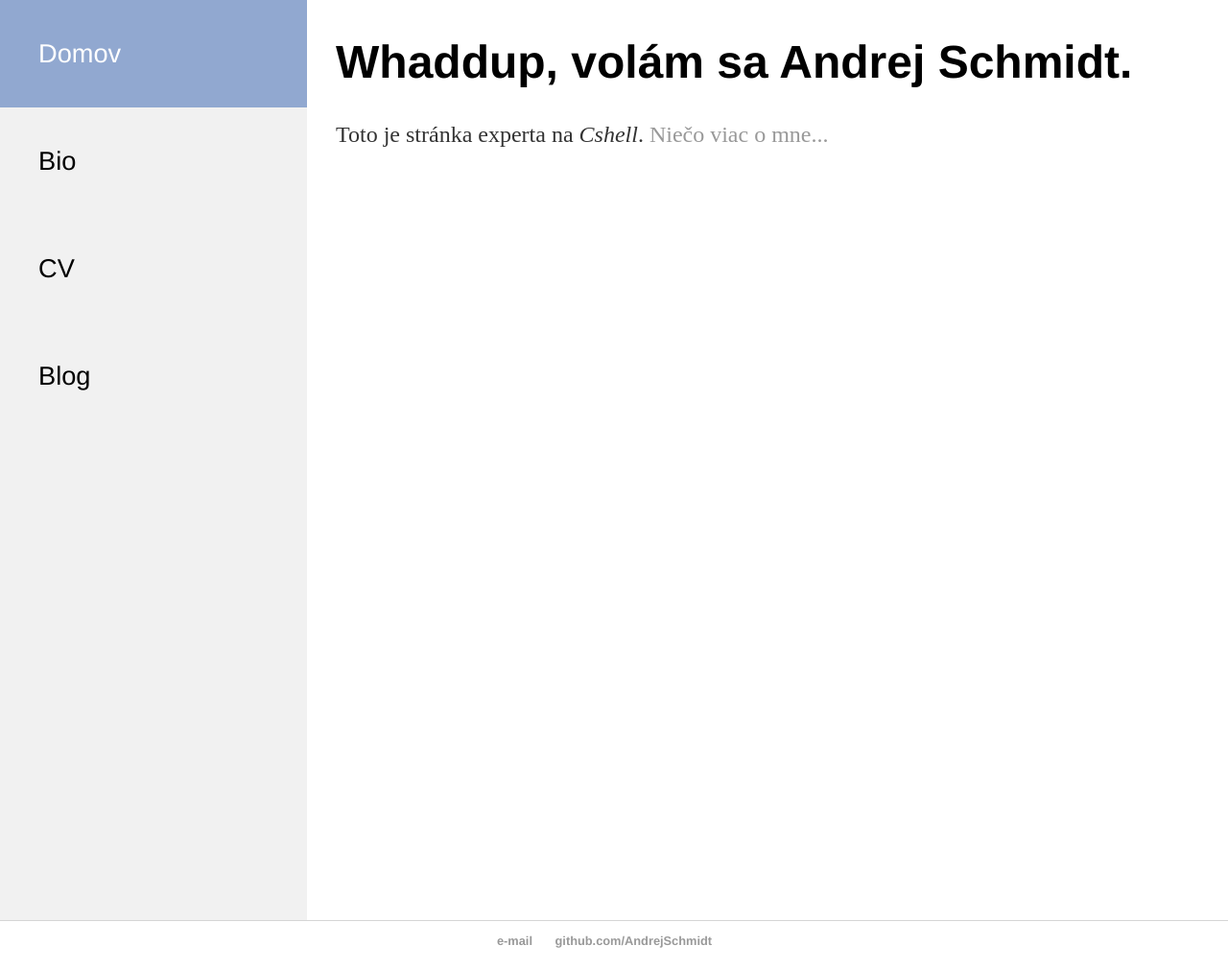
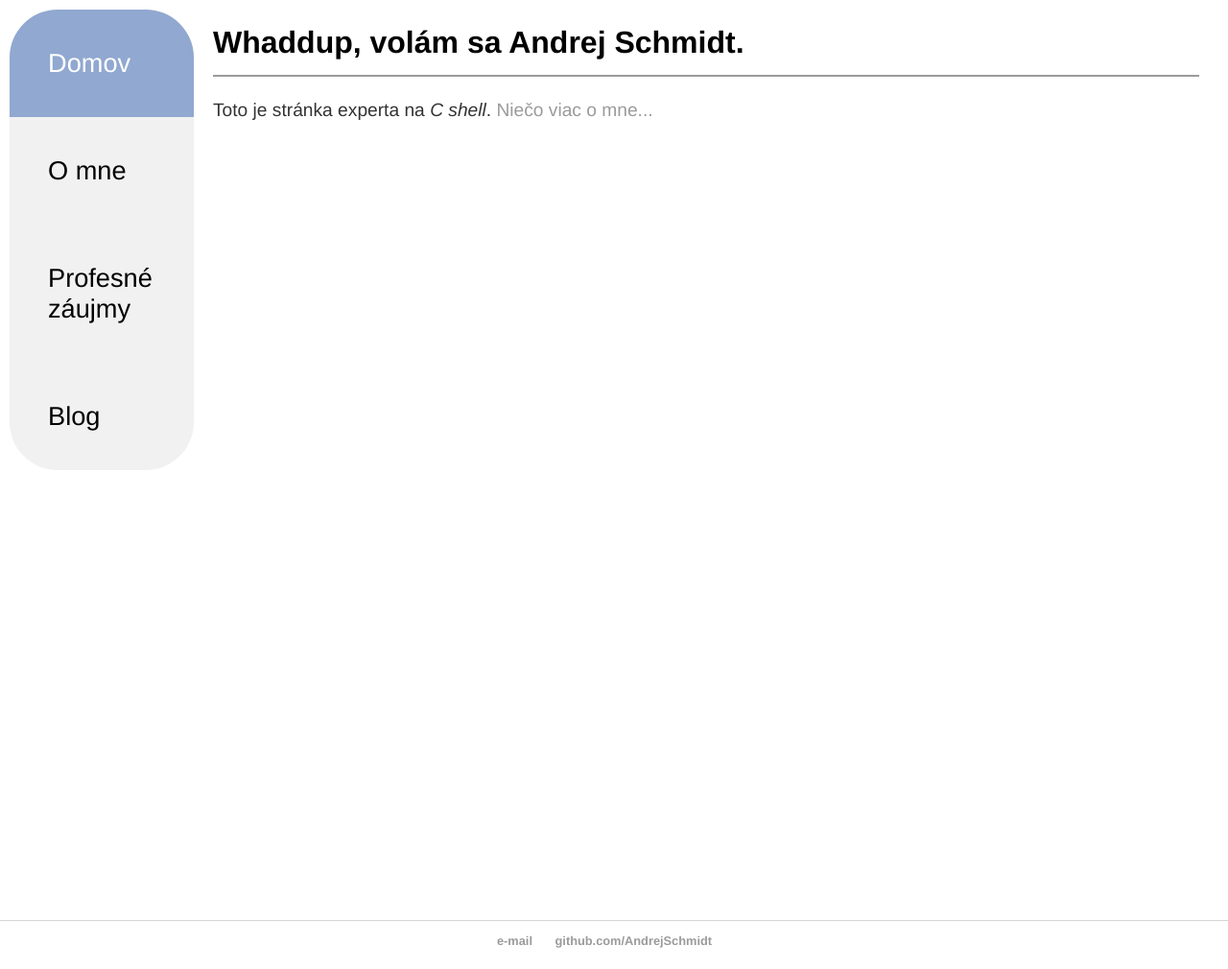
Before and after one commit to AndrejSchmidt/AndrejSchmidt.github.io, a Jekyll site: the page built from index.html, in a window 1280 px wide and 1010 px high. Shown: the whole window at 96% size. Built offline with Jekyll 4.4.1, drawn with Linux system fonts in a browser that asks for light colours.

Commit message:
pridanie bio a cv, uprava stylov

```diff
--- a/_layouts/default.html
+++ b/_layouts/default.html
@@ -13,8 +13,8 @@
 	<nav>
 		<ul>
 			<li><a href='/' {% if current.size == 0 %} class='active' {% endif %}>Domov</a></li>
-			<li><a href='/about' {% if current[1] == 'about' %} class='active' {% endif %}>Bio</a></li>
-			<li><a href='/cv' {% if current[1] == 'cv' %} class='active' {% endif %}>CV</a></li>
+			<li><a href='/bio' {% if current[1] == 'bio' %} class='active' {% endif %}>O mne</a></li>
+			<li><a href='/cv' {% if current[1] == 'cv' %} class='active' {% endif %}>Profesné záujmy</a></li>
 			<li><a href='/blog' {% if current[1] == 'blog' %} class='active' {% endif %}>Blog</a></li>
 		</ul>
 	</nav>
@@ -22,7 +22,7 @@
 
 		{{ content }}
 
-	</div><!-- /.container -->
+	</div>
 	<footer>
 		<ul>
 			<li><a href="mailto:hankquinlanhub@gmail.com">e-mail</a></li>
--- a/blog/index.html
+++ b/blog/index.html
@@ -6,6 +6,10 @@ title: Blog
 <ul class="posts">
 
   {% for post in site.posts %}
-    <li><span>{{ post.date | date_to_string }}</span> » <a href="{{ post.url }}" title="{{ post.title }}">{{ post.title }}</a></li>
+    <li>
+      <a href="{{ post.url }}" title="{{ post.title }}">{{ post.title }}</a>
+      <br>
+      <time>{{ post.date | date_to_string }}</time>
+    </li>
   {% endfor %}
 </ul>
--- a/css/main.css
+++ b/css/main.css
@@ -11,17 +11,21 @@ footer ul li {
     display: inline;
     margin-right: 20px;
 }
+nav {
+    width: 10%;
+}
 nav ul {
+    border-radius: 50px;
     list-style-type: none;
-    margin: 0;
+    margin: 10px;
     padding: 0;
-    width: 25%;
+    width: 15%;
     background-color: #f1f1f1;
     position: fixed;
-    height: 95%;
     overflow: auto;
 }
 nav li a {
+    /*border-radius: 50px;*/
     font-family:'Helvetica', 'Arial', 'Sans-Serif';
     font-size: 1.7em;
     display: block;
@@ -37,22 +41,28 @@ nav li a.active {
 }
 
 nav li a:hover:not(.active) {
-    background-color: #555;
-    color: white;
+    background-color: rgb(155, 155, 155);
 }
 a {
     text-decoration: none;
-    color: #999;
+    color: rgb(155, 155, 155);
+}
+ul.posts li a {
+    text-decoration: none;
+    color: rgb(0, 0, 0);
 }
 footer a:hover {
     text-decoration: underline;
 }
 h1 {
-    font-size: 3em;
+    border-bottom: 2px solid rgb(155, 155, 155);
+    font-size: 2em;
+    padding-bottom: 15px;
     font-family:'Helvetica', 'Arial', 'Sans-Serif';
 }
 p {
-    font-size: 1.5em;
+    font-family:'Helvetica', 'Arial', 'Sans-Serif';
+    font-size: 1.2em;
     line-height: 1.4em;
     color: #333;
 }
@@ -73,10 +83,18 @@ ul.posts {
 }
 
 ul.posts li {
+    border-radius: 50px;
+    padding: 25px 50px;
+    background-color: #f1f1f1;
     list-style: none;
+    font-family:'Helvetica', 'Arial', 'Sans-Serif';
 }
 .content {
-    margin-left:25%;
+    margin-left:15%;
     padding:5px 30px;
     height:1000px;
 }
+time {
+    font-size: .7em;
+
+}
--- a/index.html
+++ b/index.html
@@ -2,7 +2,7 @@
 layout: default
 title: Domov
 ---
-<div class="blurb">
+<div>
 	<h1>Whaddup, volám sa Andrej Schmidt.</h1>
-	<p>Toto je stránka experta na <em>Cshell</em>. <a href="/about">Niečo viac o mne...</a></p>
-</div><!-- /.blurb -->
+	<p>Toto je stránka experta na <em>C shell</em>. <a href="/bio">Niečo viac o mne...</a></p>
+</div>
```
Also changed, not shown: bio/index.html (added, +10 -0 lines), cv/index.html (added, +10 -0 lines), _layouts/post.html (line endings or trailing spaces).
